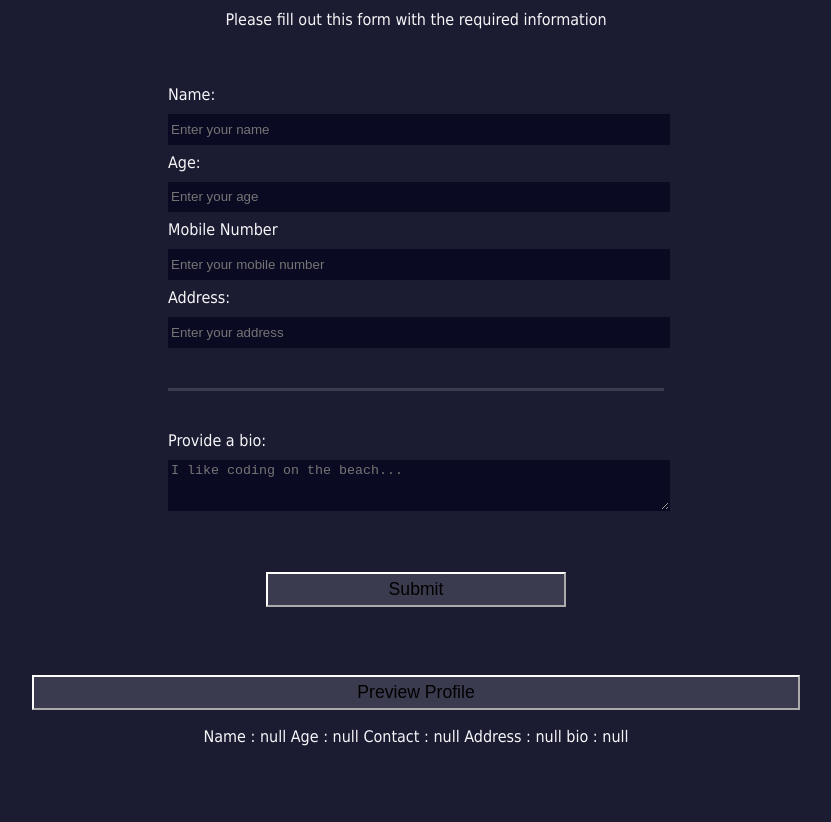
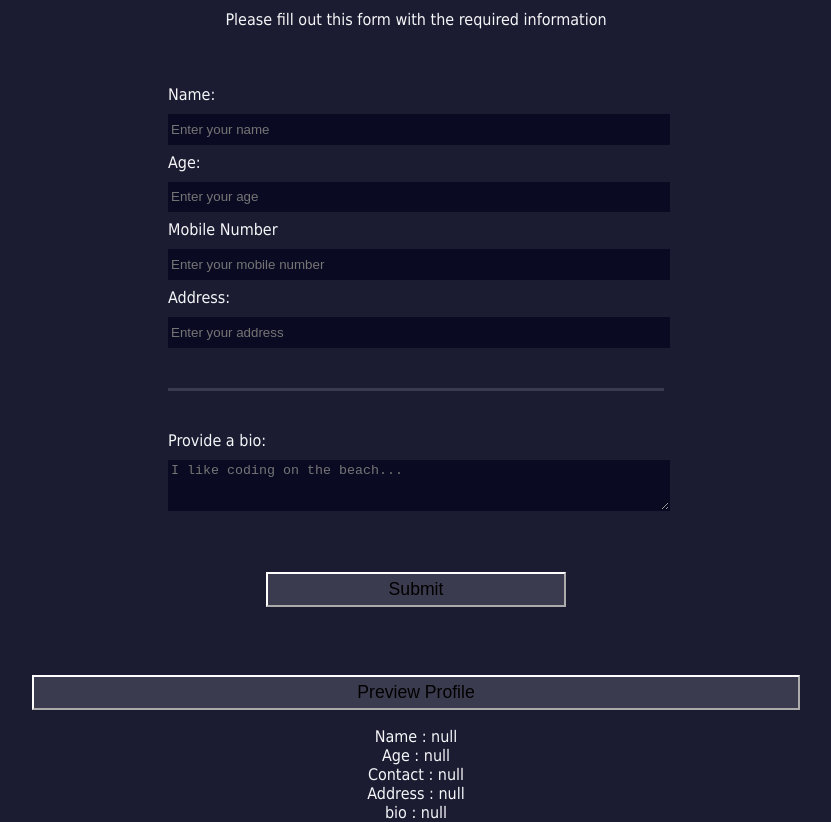
Before and after one commit to chan-0912/assignment, a plain HTML site: page index.html in a window 1280 px wide. Both pictures are taken after a click on the button "Preview Profile". Shown: the part 92-914 px from the top of the page, without its empty margins (224-1055 px from the left). Before the commit the page ends 838 px from the top, so only its background shows below. Drawn offline with Linux system fonts and the light colour scheme.

Commit message:
initial commit

```diff
--- a/script.js
+++ b/script.js
@@ -13,6 +13,6 @@ function displayData()
             let formdata=new FormData(formelement);
             for(let key of formdata.keys()){
                 let a=localStorage.getItem(key);
-                x.innerHTML=x.innerHTML +" "+ key + " : "+ a;
+                x.innerHTML=x.innerHTML +" "+ key + " : "+ a+"<br>";
             }
         }
```
Also changed, not shown: index.html (+3 -0 lines).
